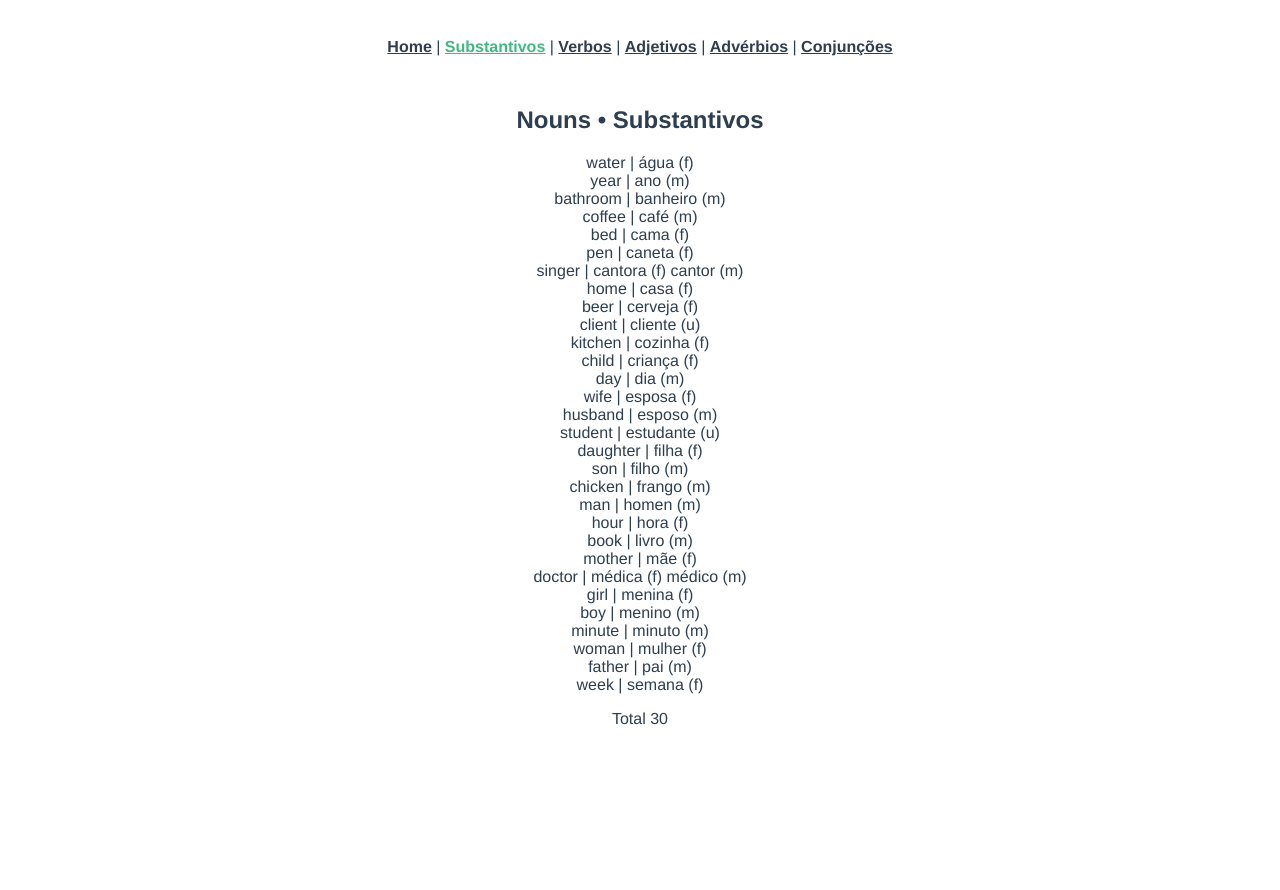
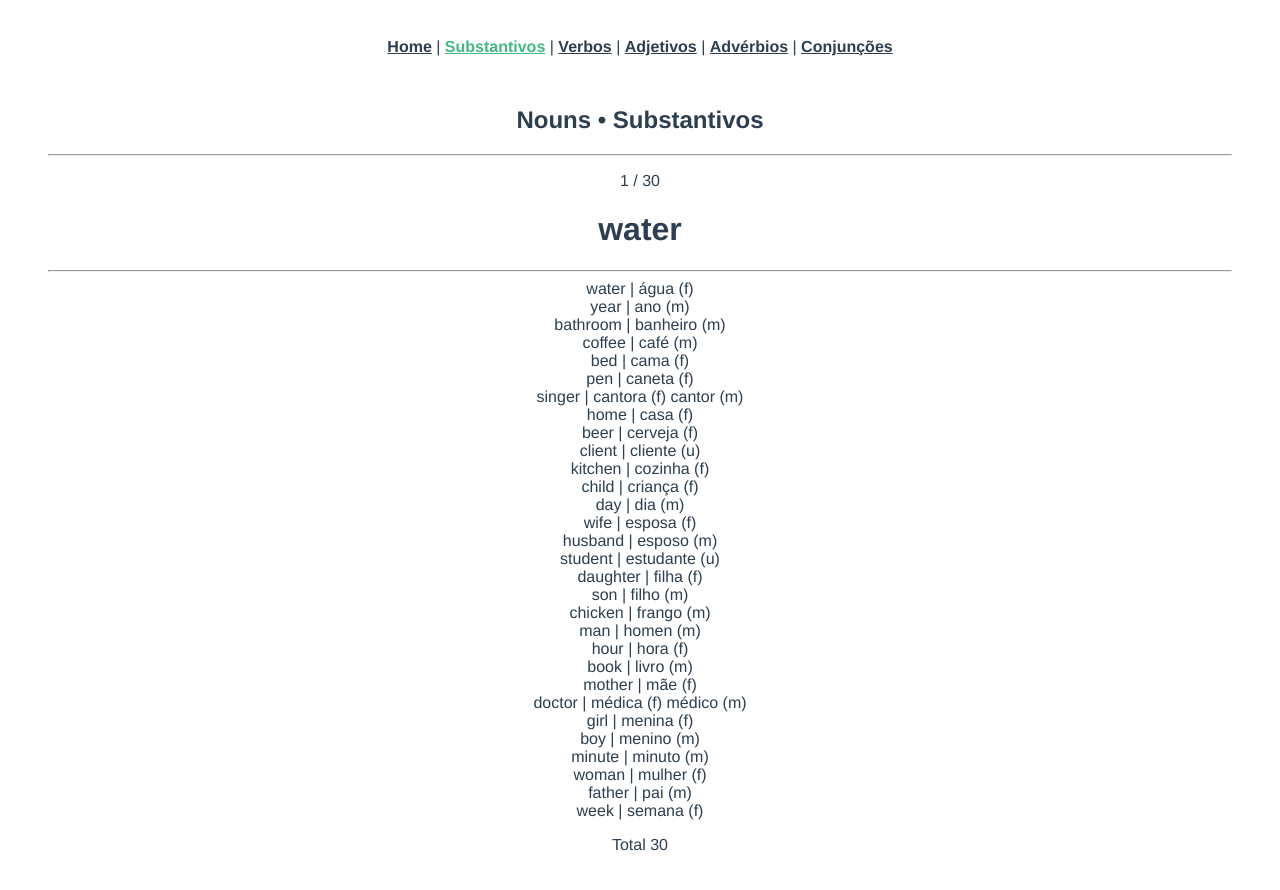
Before and after one commit to levosos/dictao, a Vue app: page /nouns in a window 1280 px wide. Shown: the top 890 px of the page. Before the commit the page ends 800 px from the top, so only its background shows below. Built offline with nearby package versions, Linux system fonts and the light colour scheme.

Commit message:
Introducing 'Practice' component
- A generic component for practicing word collections
- Using it in all collection views

```diff
--- /dev/null
+++ b/src/components/Practice.vue
@@ -0,0 +1,50 @@
+<template>
+  <div>
+    <hr />
+    <div v-on:click="next()">
+      <p>{{ index + 1 }} / {{ data.length }}</p>
+      <h1>{{ english(data[index]) }}</h1>
+      <h1 v-if="answer">{{ portuguese(data[index]) }}</h1>
+    </div>
+    <hr />
+  </div>
+</template>
+
+<script>
+export default {
+  name: 'Practice',
+  data() {
+    return {
+      index: 0,
+      answer: false,
+    }
+  },
+  props: {
+    'data': Array,
+    'english': {
+      type: Function,
+      default: obj => obj.e,
+    },
+    'portuguese': {
+      type: Function,
+      default: obj => obj.p,
+    },
+  },
+  methods: {
+    next() {
+      if (this.answer) {
+        this.index = (this.index + 1) % this.data.length
+      }
+
+      this.answer = !this.answer
+    }
+  }
+}
+</script>
+
+<style scoped>
+hr {
+  margin-right: 40px;
+  margin-left: 40px;
+}
+</style>
--- a/src/views/Adjectives.vue
+++ b/src/views/Adjectives.vue
@@ -1,6 +1,7 @@
 <template>
   <div>
     <h2>Adjectives &#8226; Adjetivos</h2>
+    <Practice :data="adjectives" :portuguese="portuguese" />
     <List :data="adjectives" :portuguese="portuguese" />
   </div>
 </template>
@@ -8,10 +9,12 @@
 <script>
 import adjectives from "@/assets/adjectives.json";
 import List from '../components/List.vue'
+import Practice from '../components/Practice.vue'
 
 export default {
   components: {
     List,
+    Practice,
   },
   data() {
     return { adjectives: adjectives }
--- a/src/views/Adverbs.vue
+++ b/src/views/Adverbs.vue
@@ -1,6 +1,7 @@
 <template>
   <div>
     <h2>Adverbs &#8226; Advérbios</h2>
+    <Practice :data="adverbs" />
     <List :data="adverbs" />
   </div>
 </template>
@@ -8,10 +9,12 @@
 <script>
 import adverbs from "@/assets/adverbs.json";
 import List from '../components/List.vue'
+import Practice from '../components/Practice.vue'
 
 export default {
   components: {
     List,
+    Practice,
   },
   data() {
     return { adverbs: adverbs }
--- a/src/views/Conjunctions.vue
+++ b/src/views/Conjunctions.vue
@@ -1,6 +1,7 @@
 <template>
   <div>
     <h2>Conjunctions &#8226; Conjunções</h2>
+    <Practice :data="conjunctions" />
     <List :data="conjunctions" />
   </div>
 </template>
@@ -8,10 +9,12 @@
 <script>
 import conjunctions from "@/assets/conjunctions.json";
 import List from '../components/List.vue'
+import Practice from '../components/Practice.vue'
 
 export default {
   components: {
     List,
+    Practice,
   },
   data() {
     return { conjunctions: conjunctions }
--- a/src/views/Nouns.vue
+++ b/src/views/Nouns.vue
@@ -1,6 +1,7 @@
 <template>
   <div>
     <h2>Nouns &#8226; Substantivos</h2>
+    <Practice :data="nouns" :portuguese="portuguese" />
     <List :data="nouns" :portuguese="portuguese" />
   </div>
 </template>
@@ -8,10 +9,12 @@
 <script>
 import nouns from "@/assets/nouns.json";
 import List from '../components/List.vue'
+import Practice from '../components/Practice.vue'
 
 export default {
   components: {
     List,
+    Practice,
   },
   data() {
     return { nouns: nouns }
--- a/src/views/Verbs.vue
+++ b/src/views/Verbs.vue
@@ -1,6 +1,7 @@
 <template>
   <div>
     <h2>Verbs &#8226; Verbos</h2>
+    <Practice :data="verbs" />
     <List :data="verbs" />
   </div>
 </template>
@@ -8,10 +9,12 @@
 <script>
 import verbs from "@/assets/verbs.json";
 import List from '../components/List.vue'
+import Practice from '../components/Practice.vue'
 
 export default {
   components: {
     List,
+    Practice,
   },
   data() {
     return { verbs: verbs }
```
